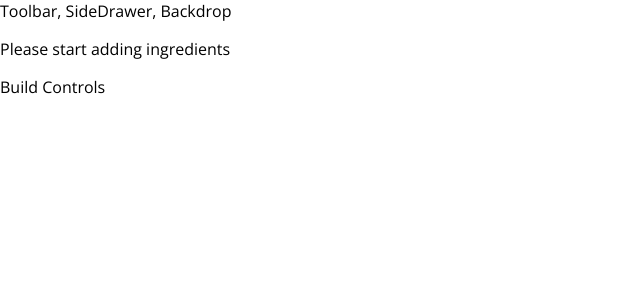
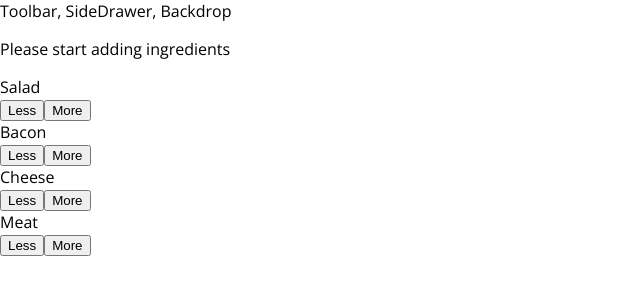
Before and after one commit to alexReshetnyak/React-The-Complete-Guide, a React app in the folder burger/: page / in a window 1280 px wide. Shown: the top 300 px of the page, without its empty margins (0-640 px from the left). Built offline with nearby package versions, Linux system fonts and the light colour scheme.

Commit message:
was create build control file

```diff
--- a/burger/src/components/Burger/BuildControls/BuildControls.jsx
+++ b/burger/src/components/Burger/BuildControls/BuildControls.jsx
@@ -1,8 +1,23 @@
 import React from "react";
+import BuildControl from "./BuildControl/BuildControl";
+
 import classes from "./BuildControls.css";
 
+const controls = [
+  { label: "Salad", type: "salad" },
+  { label: "Bacon", type: "bacon" },
+  { label: "Cheese", type: "cheese" },
+  { label: "Meat", type: "meat" }
+];
+
 const buildControls = props => {
-  return <div className={classes.BuildControls} />;
+  return (
+    <div className={classes.BuildControls}>
+      {controls.map(ctrl => (
+        <BuildControl key={ctrl.label} label={ctrl.label} />
+      ))}
+    </div>
+  );
 };
 
 export default buildControls;
--- a/burger/src/components/Burger/Burger.css
+++ b/burger/src/components/Burger/Burger.css
@@ -2,7 +2,6 @@
   width: 100%;
   margin: auto;
   height: 250px;
-  overflow: scroll;
   text-align: center;
   font-weight: bold;
   font-size: 1.2rem;
--- a/burger/src/components/Burger/Burger.jsx
+++ b/burger/src/components/Burger/Burger.jsx
@@ -10,15 +10,11 @@
         <BurgerIngredient key={igKey + i} type={igKey} />
       ));
     })
-    .reduce((sum, el) => {
-      return sum.concat(el);
-    }, []);
+    .reduce((sum, el) => sum.concat(el), []);
 
   if (!transformedIngredients.length) {
     transformedIngredients = <p>Please start adding ingredients</p>;
   }
-
-  console.log("Ingredients:", transformedIngredients);
 
   return (
     <div className={classes.Burger}>
--- a/burger/src/containers/BurgerBuilder/BurgerBuilder.jsx
+++ b/burger/src/containers/BurgerBuilder/BurgerBuilder.jsx
@@ -1,6 +1,7 @@
 import React, { Component } from "react";
 import Aux from "../../hoc/Aux";
 import Burger from "../../components/Burger/Burger";
+import BuildControls from "../../components/Burger/BuildControls/BuildControls";
 
 class BurgerBuilder extends Component {
   state = {
@@ -16,7 +17,7 @@
     return (
       <Aux>
         <Burger ingredients={this.state.ingredients} />
-        <div>Build Controls</div>
+        <BuildControls />
       </Aux>
     );
   }
```
